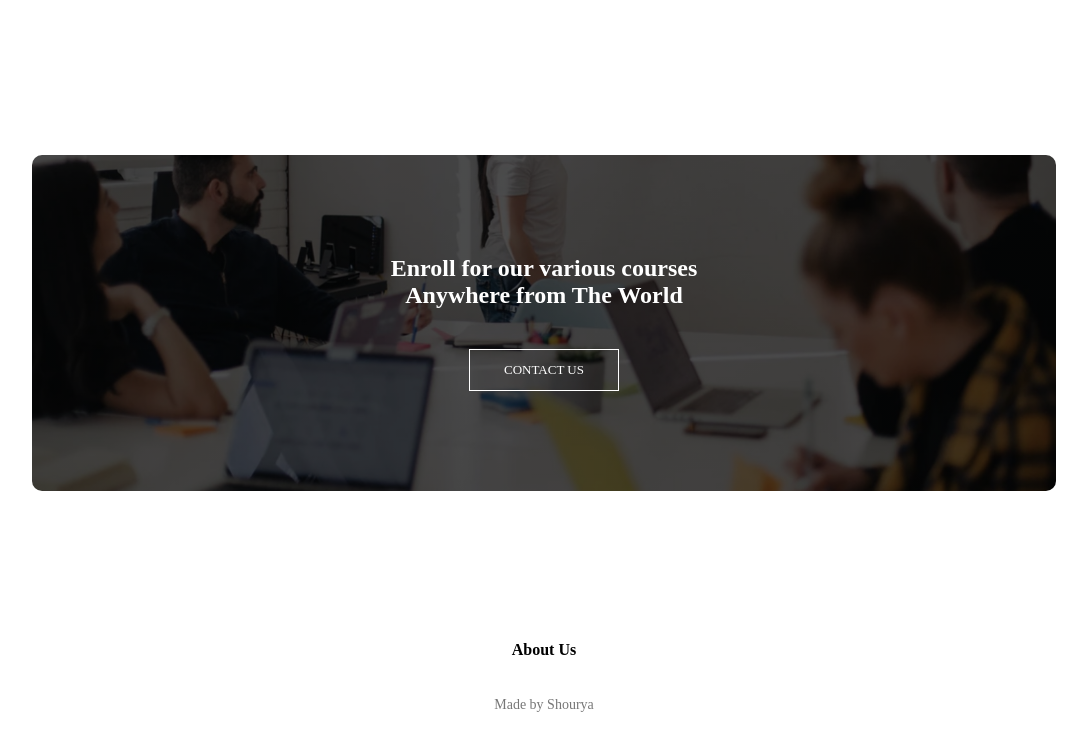
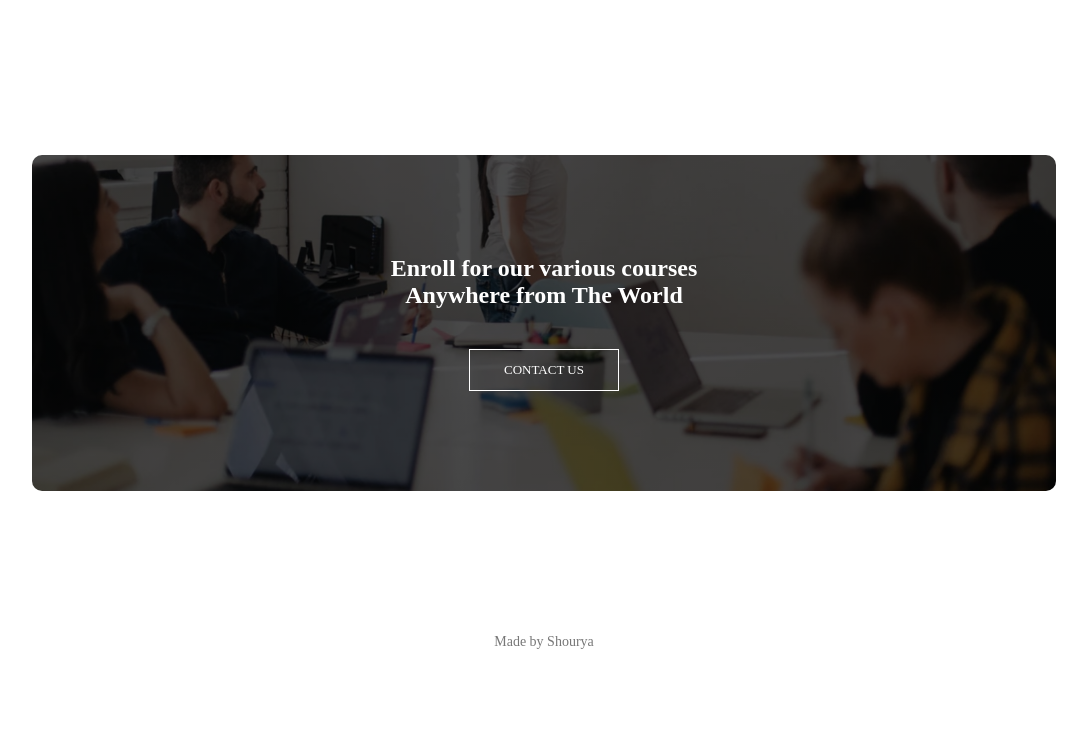
Before and after one commit to panday06/OIBSIP-Internship, a plain HTML site: page EdTech Landing Page/index.htm in a window 1280 px wide. Shown: the part 3304-4054 px from the top of the page, without its empty margins (96-1183 px from the left). After the commit the page ends 3997 px from the top, so only its background shows below. Drawn offline with Linux system fonts and the light colour scheme.

Commit message:
Update index.htm

```diff
--- a/EdTech Landing Page/index.htm
+++ b/EdTech Landing Page/index.htm
@@ -138,7 +138,7 @@
     </section>
     <!--Footer-->
     <section class="footer">
-        <h4>About Us</h4>
+
         <p>Made by Shourya</p>
     </section>
 <!--Javscript for Toggle Menu-->
```
